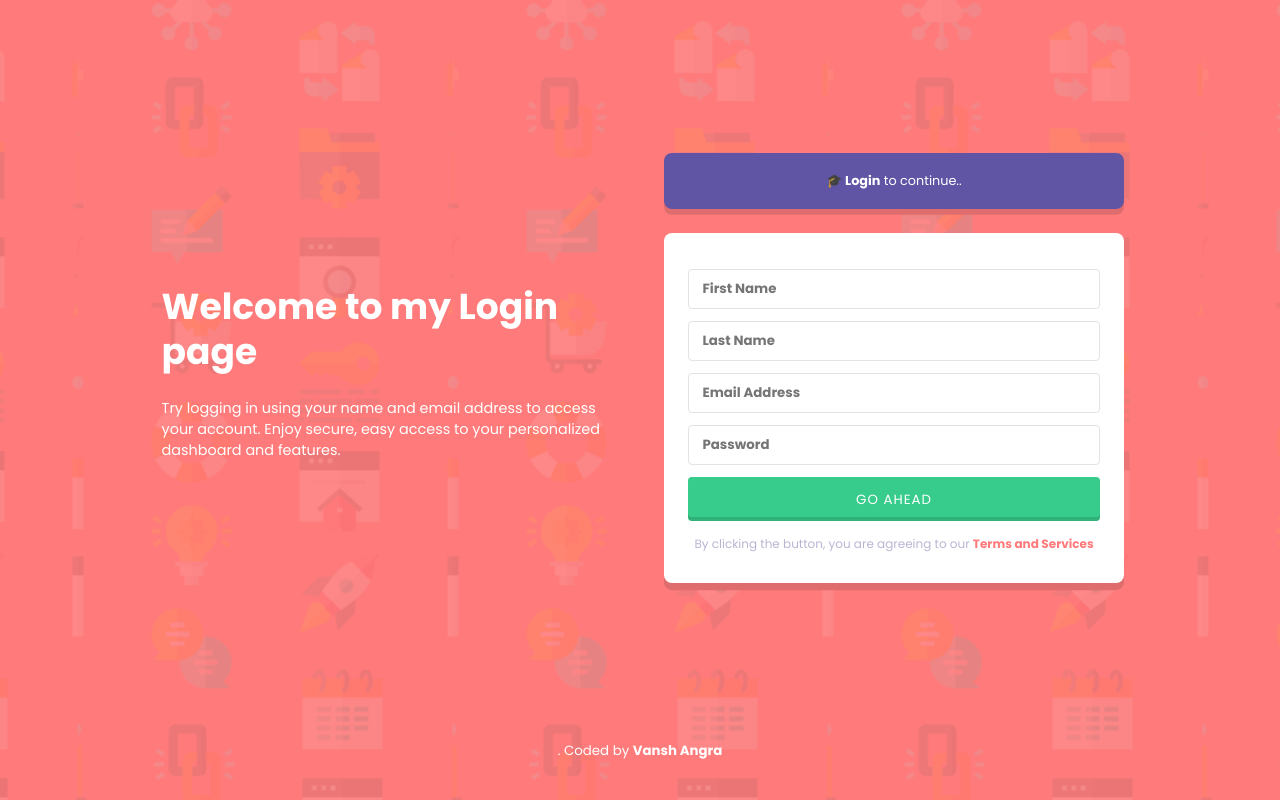
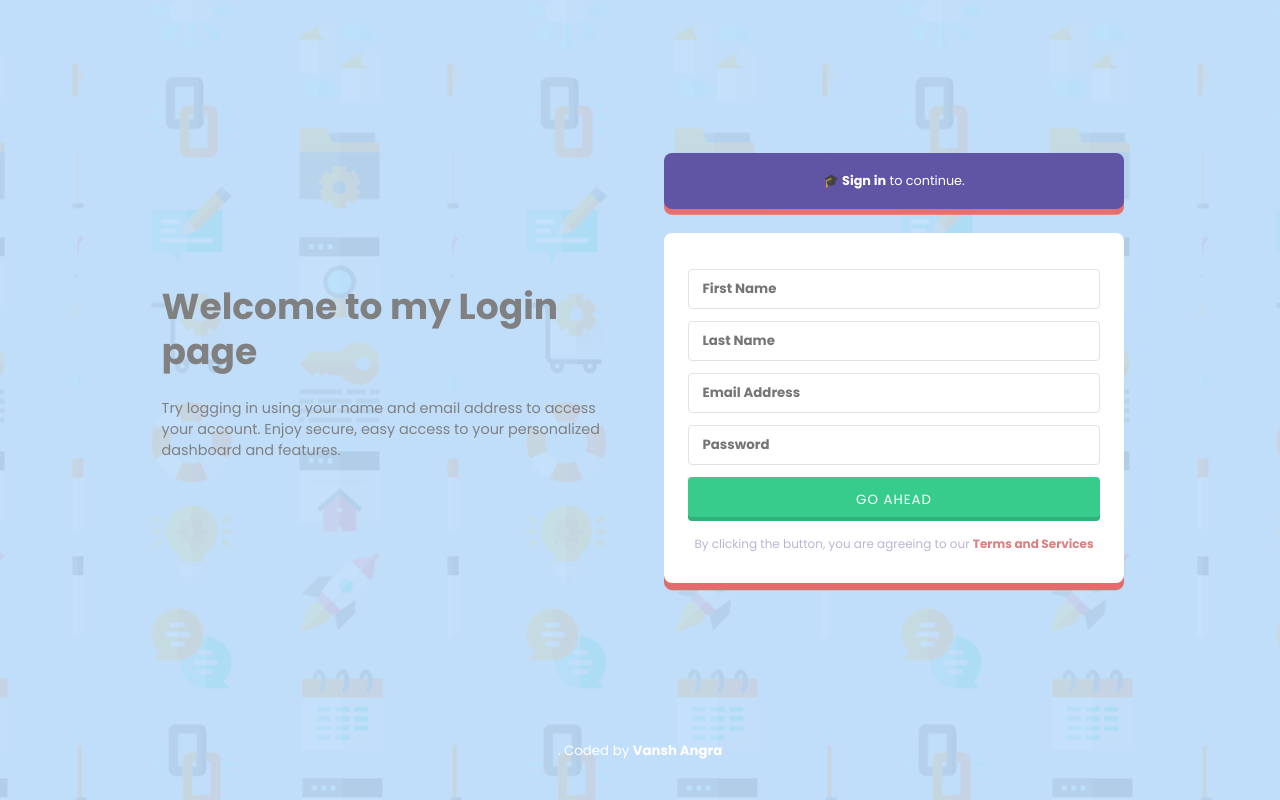
Before and after one commit to vanshangra/login-page, a plain HTML site: page login.html in a window 1280 px wide. Drawn offline with Linux system fonts and the light colour scheme.

Commit message:
login
made a login page of a websie using html,cs,js

```diff
--- a/login.html
+++ b/login.html
@@ -17,7 +17,7 @@
     </div>
     <div class="signup">
       <div class="signup__log">
-        <p><strong>&#127891; Login</strong> to continue..</p>
+        <p><strong>&#127891; Sign in</strong> to continue.</p>
       </div>
       <form action="#" class="signup__form">
         <input type="text" name="first-name" id="first-name" aria-label="First Name" placeholder="First Name" required>
--- a/style.css
+++ b/style.css
@@ -1,7 +1,7 @@
 
 @import url("https://fonts.googleapis.com/css2?family=Poppins:wght@400;500;600;700&display=swap");
 body {
-  background: url("../New folder/bg desktop.png"), #ff7a7a;
+  background: url("../New folder/bg desktop.png"), rgb(192, 222, 250);
   background-position: center;
   background-repeat: repeat;
   font-size: 1em;
@@ -9,7 +9,7 @@ body {
 }
 @media (min-width: 768px) {
   body {
-    background: url("../New folder/bg mobile.png"), #ff7a7a;
+    background: url("../New folder/bg mobile.png"), rgb(192, 222, 250);
     background-position: center;
     background-repeat: repeat;
     opacity: 3.5;
@@ -43,7 +43,7 @@ main {
 }
 
 .content {
-  color: white ;
+  color: gray ;
   text-align: center;
   padding: 1em;
 }
@@ -75,7 +75,7 @@ main {
 }
 
 .signup__log {
-  box-shadow: 0px 0.45em 0px 0px #df6d6d;
+  box-shadow: 0px 0.45em 0px 0px #e76f6f;
   background-color: #6055a5;
   padding: 0.5em;
   text-align: inherit;
@@ -150,7 +150,7 @@ input[type=submit]:hover {
   color: #b9b6d3;
 }
 .terms-notice span {
-  color: #ff7a7a;
+  color: #df7e7e;
   font-weight: bolder;
 }
 
```
